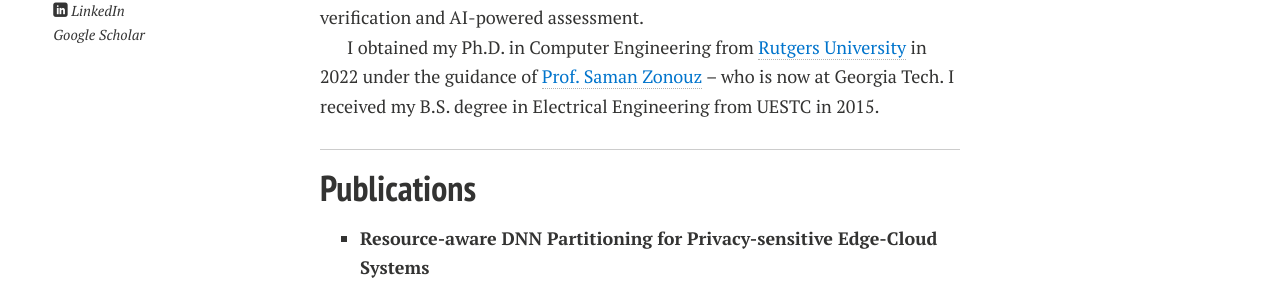
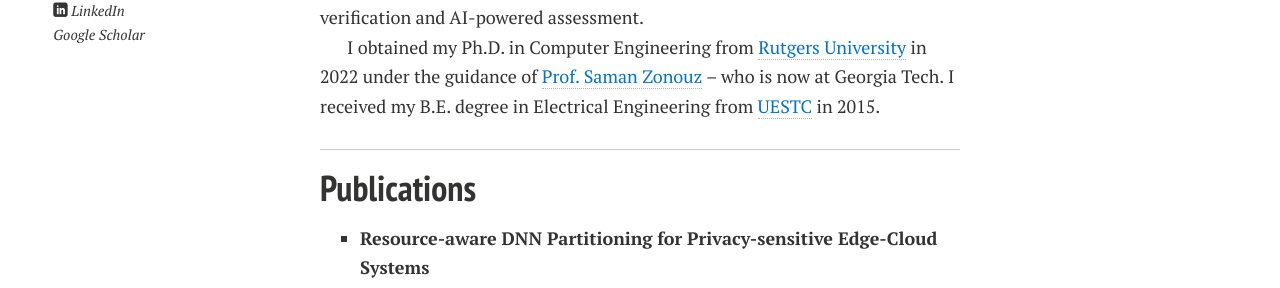
Before and after one commit to aolind/aolind.github.io, a Jekyll site: the page built from index.md, in a window 1280 px wide. Shown: the part 263-551 px from the top of the page. Built offline with Jekyll 4.4.1, drawn with Linux system fonts in a browser that asks for light colours; nearby versions of some CDN libraries; comment, search, counter and statistics services are not loaded; a style sheet for code colours, icons or effects is not loaded; our own code applies the rules of GitHub Pages for plain Markdown files.

Commit message:
Update index.md

```diff
--- a/index.md
+++ b/index.md
@@ -6,7 +6,7 @@ layout: page
 
 Here is **Aolin Ding**. I am a research associate principal in [<font color='0074cc'>Accenture Labs</font>](https://www.accenture.com/us-en/about/accenture-labs-index). My research focuses on the security of cyber-physical systems and privacy of IoT/edge computing systems through software analysis, physics-based verification and AI-powered assessment.
 
-I obtained my Ph.D. in Computer Engineering from [<font color='0074cc'>Rutgers University</font>](https://www.ece.rutgers.edu/) in 2022 under the guidance of [<font color='0074cc'>Prof. Saman Zonouz</font>](https://sites.google.com/site/samanzonouz4n6/saman-zonouz) – who is now at Georgia Tech. I received my B.S. degree in Electrical Engineering from UESTC in 2015.
+I obtained my Ph.D. in Computer Engineering from [<font color='0074cc'>Rutgers University</font>](https://www.ece.rutgers.edu/) in 2022 under the guidance of [<font color='0074cc'>Prof. Saman Zonouz</font>](https://sites.google.com/site/samanzonouz4n6/saman-zonouz) – who is now at Georgia Tech. I received my B.E. degree in Electrical Engineering from [<font color='0074cc'>UESTC</font>](https://en.uestc.edu.cn/) in 2015.
 
 ---
 
```
